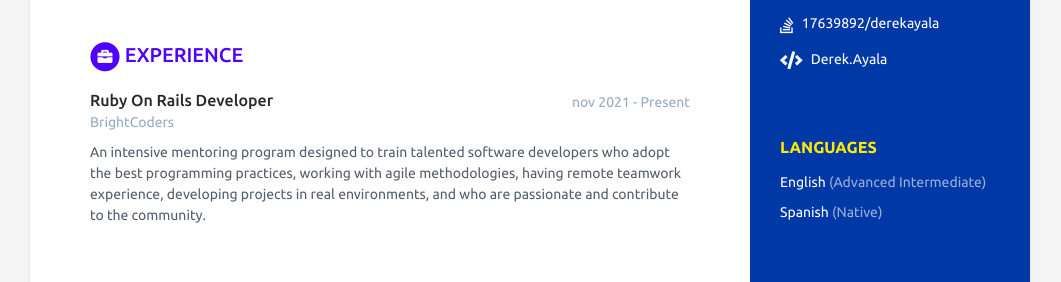
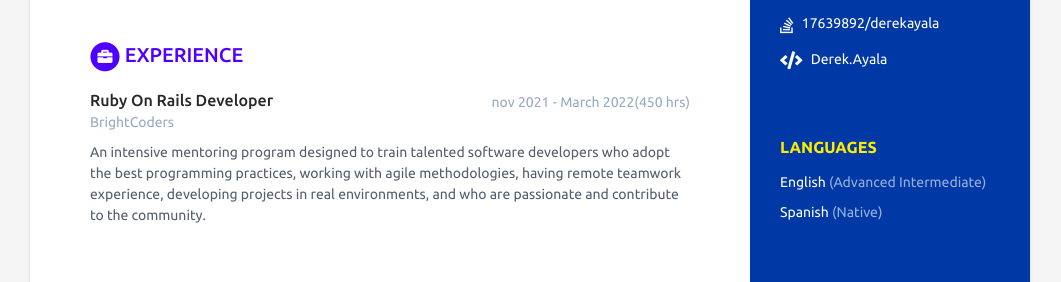
Before and after one commit to BC-MAY-21-ROR/kata-03-scorecard-DerekAyala, a Jekyll site: the page built from index.html, in a window 1280 px wide. Shown: the part 581-863 px from the top of the page, without its empty margins (110-1171 px from the left). Built offline with Jekyll 4.4.1, drawn with Linux system fonts in a browser that asks for light colours.

Commit message:
update experience

```diff
--- a/_data/data.yml
+++ b/_data/data.yml
@@ -78,7 +78,7 @@ educationcomplete:
 # Registra aquí tu experiencia. Agrega o elimina según sea necesario
 experiences:
   - role: Ruby On Rails Developer
-    time: nov 2021 - Present
+    time: nov 2021 - March 2022(450 hrs)
     company: BrightCoders
     details: |
       An intensive mentoring program designed to train talented software developers who adopt the best programming practices, working with agile methodologies, having remote teamwork experience, developing projects in real environments, and who are passionate and contribute to the community.
```
